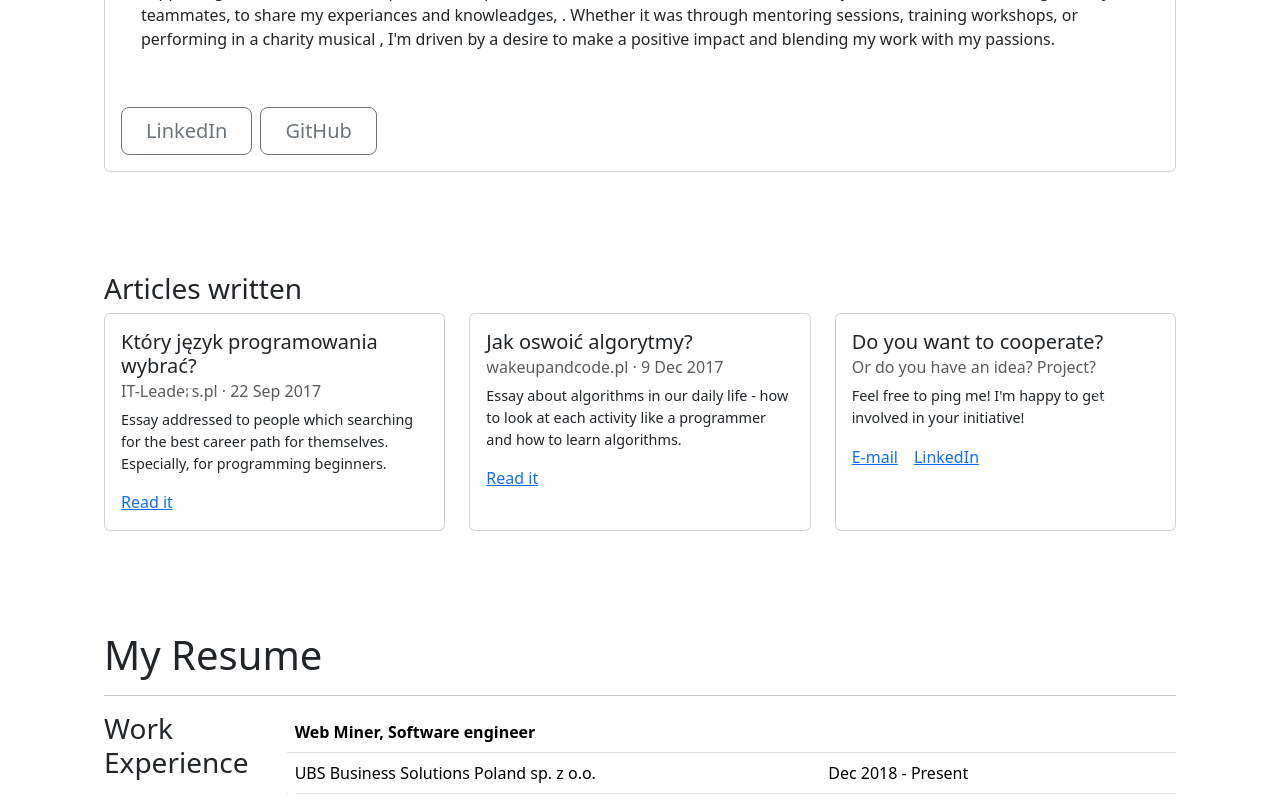
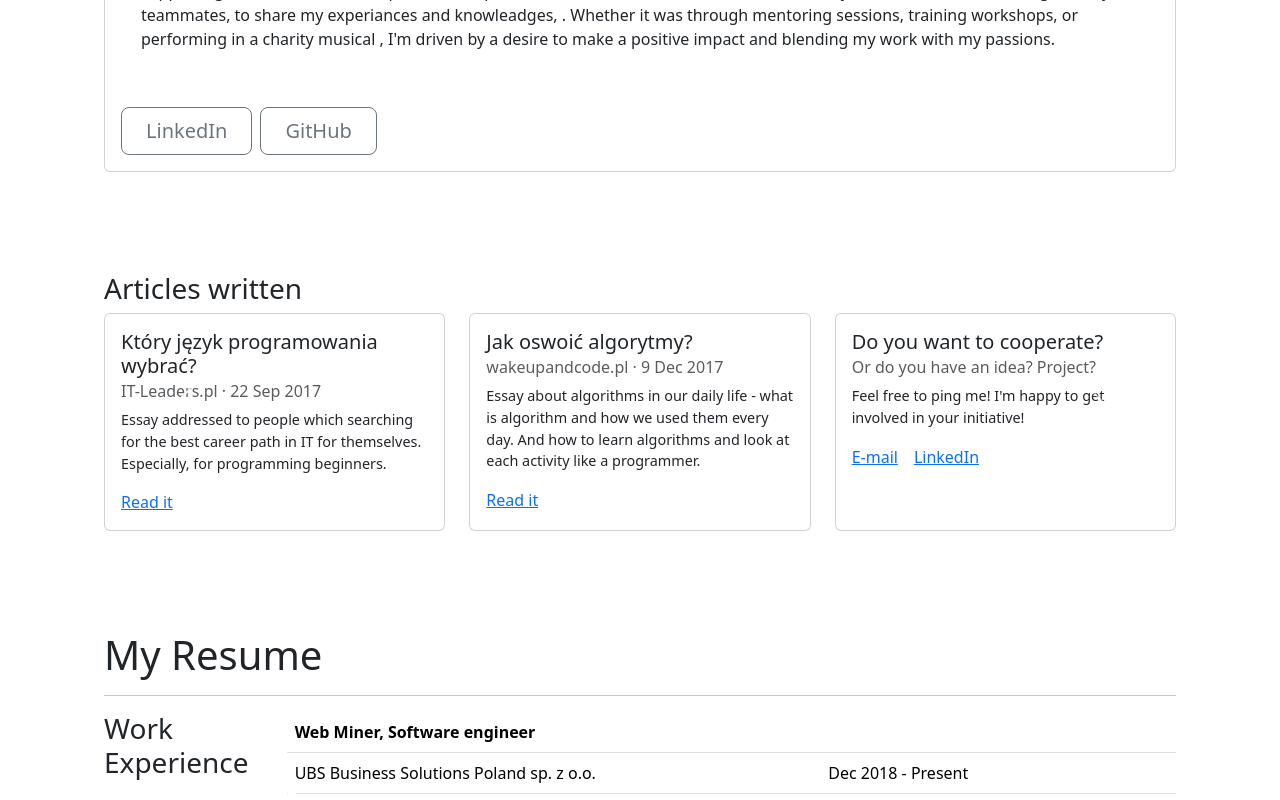
Before and after one commit to joannahulek/joannahulek.github.io, a React (Create React App) app: page / in a window 1280 px wide. Both pictures are taken after a click on the button "Previous". Shown: the part 1417-2217 px from the top of the page. Built offline with nearby package versions, Linux system fonts and the light colour scheme; the HTML template or start-up script is replaced by a standard one.

Commit message:
NZB described in portfolio

```diff
--- a/src/components/Portfolio.tsx
+++ b/src/components/Portfolio.tsx
@@ -106,8 +106,7 @@ function Speaker() {
                 <div className="card-body">
                     <h5 className="card-title">Niedziela z Babcią</h5>
                     <h6 className="card-subtitle mb-2 text-body-secondary">2020 - Present</h6>
-                    <p className="card-text">Our family YT channel, created on the initiative of my mother - the titular
-                        grandmother (of my children).</p>
+                    <p className="card-text">Maybe is not IT-related, but our family YY channel, initiated by my mother, the titular grandmother (of my kids), is something I co-create.</p>
                     <a href="https://www.youtube.com/c/NiedzielazBabcia"
                        target="_blank" className="card-link">Niedziela z Babcią on YouTube</a>
                 </div>
@@ -124,7 +123,7 @@ function Writer() {
                 <div className="card-body">
                     <h5 className="card-title">Który język programowania wybrać?</h5>
                     <h6 className="card-subtitle mb-2 text-body-secondary">IT-Leaders.pl · 22 Sep 2017</h6>
-                    <p className="card-text">Essay addressed to people which searching for the best career path for themselves. Especially, for programming beginners.</p>
+                    <p className="card-text">Essay addressed to people which searching for the best career path in IT for themselves. Especially, for programming beginners.</p>
                     <a href="#https://blog.it-leaders.pl/ludzieit-ktory-jezyk-programowania-wybrac-czyli-jak-odnalazlam-swoja-sciezke-kariery/"
                        target="_blank" className="card-link">Read it</a>
                 </div>
@@ -135,7 +134,7 @@ function Writer() {
                 <div className="card-body">
                     <h5 className="card-title">Jak oswoić algorytmy?</h5>
                     <h6 className="card-subtitle mb-2 text-body-secondary">wakeupandcode.pl · 9 Dec 2017</h6>
-                    <p className="card-text">Essay about algorithms in our daily life - how to look at each activity like a programmer and how to learn algorithms.</p>
+                    <p className="card-text">Essay about algorithms in our daily life - what is algorithm and how we used them every day. And how to learn algorithms and look at each activity like a programmer.</p>
                     <a href="https://www.wakeupandcode.pl/jak-oswoic-algorytmy/" target="_blank" className="card-link">Read it</a>
                 </div>
             </div>
```
Also changed, not shown: 1 other file (tests, documents, lock files or other folders).
